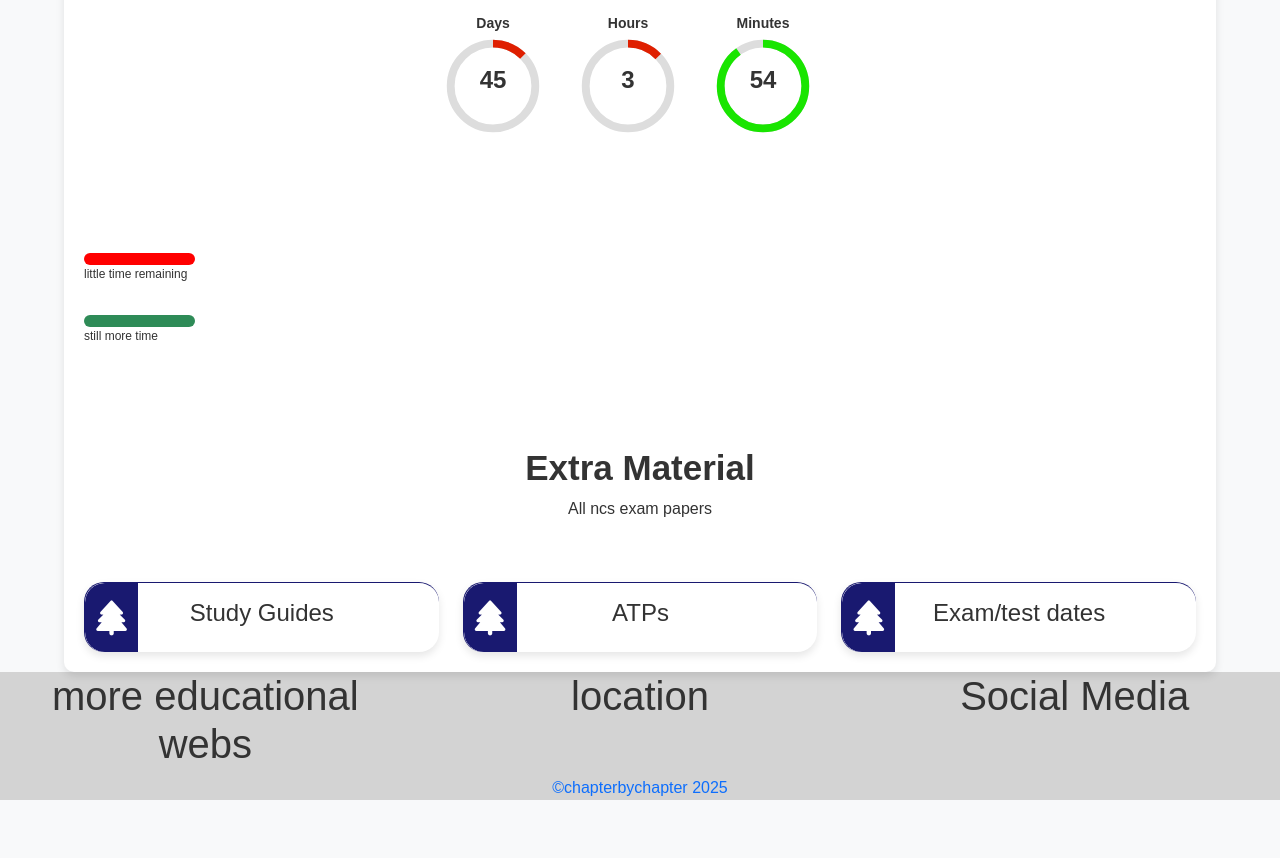
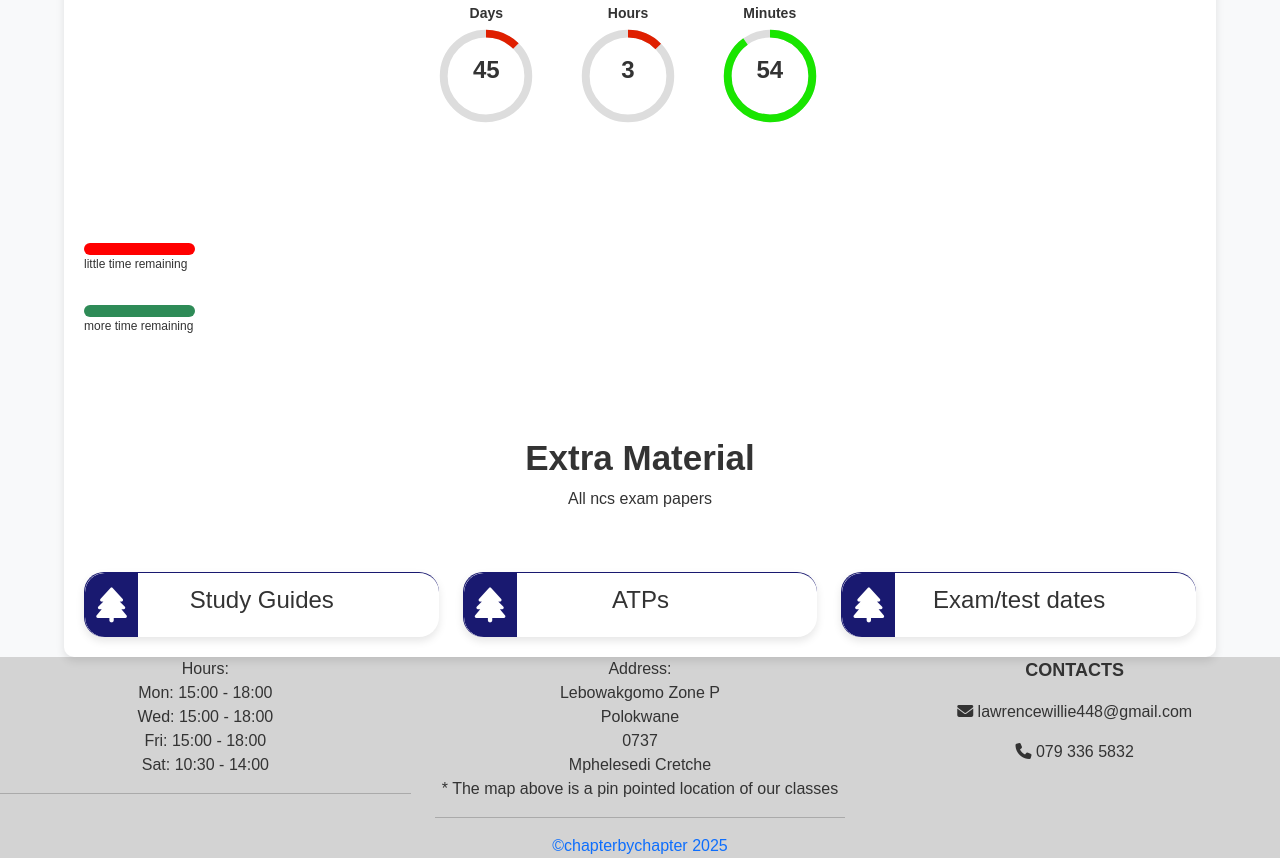
Before and after one commit to LawrenceWillie/golearnerz, a plain HTML site: page index.html in a window 1280 px wide. Shown: the part 1390-2248 px from the top of the page. Before the commit the page ends 2190 px from the top, so only its background shows below. Drawn offline with Linux system fonts and the light colour scheme.

Commit message:
update flies

```diff
--- a/assets/css/styles.css
+++ b/assets/css/styles.css
@@ -239,7 +239,7 @@ a{
     text-align: center;
     align-items: center;
     width: 100%;
-    height: 70px;
+    height: 65px;
     padding: 5px;
     border-left: 1px solid midnightblue;
     border-top: 1px solid midnightblue;
@@ -256,6 +256,7 @@ a{
     cursor: pointer;
     transform: translateY(-15px);
     transition: 0.7s ease-out;
+    background: #f8f9fa;
 }
 
 .container .row .grades .gr-logo{
@@ -291,7 +292,7 @@ a{
 .countdown-container {
       position: relative;
       display: flex;
-      gap: 15px;
+      gap: 2%;
       justify-content: center;
       align-items: center;
       text-align: center;
--- a/assets/js/footer.js
+++ b/assets/js/footer.js
@@ -4,23 +4,29 @@ function loadFooter() {
     console.log("loadFooter function is called!");
     document.getElementById("footer").innerHTML = `
 
-
-
           <div class="row">
             <div id="footer_divs" class="col-lg-4 col-md-12 col-md-12">
-                <div class="more_sites">
-                    <h1>more educational webs</h1>
-                </div>
+                    <span>Hours:</span><br>
+                  Mon: 15:00 - 18:00<br>
+                  Wed: 15:00 - 18:00<br>
+                  Fri: 15:00 - 18:00<br>
+                  Sat: 10:30 - 14:00<br>
+                  <hr class="visible-xs">
             </div>
             <div id="footer_divs" class="col-lg-4 col-md-12 col-md-12">
-                <div class="more_sites">
-                    <h1>location</h1>
-                </div>
+                <span>Address:</span><br>
+              Lebowakgomo Zone P<br>
+              Polokwane<br>
+              0737<br>
+              Mphelesedi Cretche<br>
+
+              <p>* The map above is a pin pointed location of our classes</p>
+              <hr class="visible-xs">
             </div>
             <div id="footer_divs" class="col-lg-4 col-md-12 col-md-12">
-                <div class="more_sites">
-                    <h1>Social Media</h1>
-                </div>
+                <p style="font-weight: 600; font-size: large;"><i id="phone" class=""></i> CONTACTS</p>
+              <p><i id="email" class="fas fa-envelope"></i> lawrencewillie448@gmail.com</p>
+              <p><i id="phone" class="fas fa-phone"></i> 079 336 5832</p>
             </div>
             <div id="footer_divs" class="col-lg-12 col-md-12 col-md-12">
                 <a href="index.html"><span>&copy</span>chapterbychapter 2025</a>
--- a/index.html
+++ b/index.html
@@ -67,8 +67,10 @@
         <p>All ncs exam papers</p>
 
         <div class="row">
+            <div class="row">
 
                 <div id="gr_rep" class="col-lg-4 col-md-12 col-md-12">
+
                     <a href="components/gr12_subjects.html">
                     <div class="grades">
                         <div class="gr-logo">
@@ -78,7 +80,6 @@
                     </div>
                     </a>
                 </div>
-
 
 
                 <div id="gr_rep" class="col-lg-4 col-md-12 col-md-12">
@@ -116,7 +117,7 @@
                         <h4 class="gr-name">Grade 12</h4>
                     </div>
                 </div>
-
+            </div>
 
                     <h1 class="content_header">NCS May/June exam</h1>
                     <p>Time Left for matric june exam</p>
@@ -153,7 +154,7 @@
                       </div>
                     </div>
                 </div>
-        </div>
+            </div>
                         <div class="guide">
                             <div class="c_red">
                                 <div class="red">
@@ -165,7 +166,7 @@
                                 <div class="green">
 
                                 </div>
-                                <span>still more time</span>
+                                <span>more time remaining</span>
                             </div>
                         </div>
         <h1 class="content_header">Extra Material</h1>
@@ -211,6 +212,7 @@
     <script src="assets/js/footer.js" defer></script>
     <script type="text/javascript" src="assets/js/sideNavigation.js"></script>
     <script type="text/javascript" src="assets/js/real_time.js"></script>
+    <script type="text/javascript" src="assets/js/school_grades.js"></script>
     <!-- <script type="text/javascript" src="assets/js/socials.js"></script>  -->
     <script src="assets/bootstrap/js/bootstrap.bundle.min.js"></script>
 
```
Also changed, not shown: assets/js/school_grades.js (added, +30 -0 lines).
